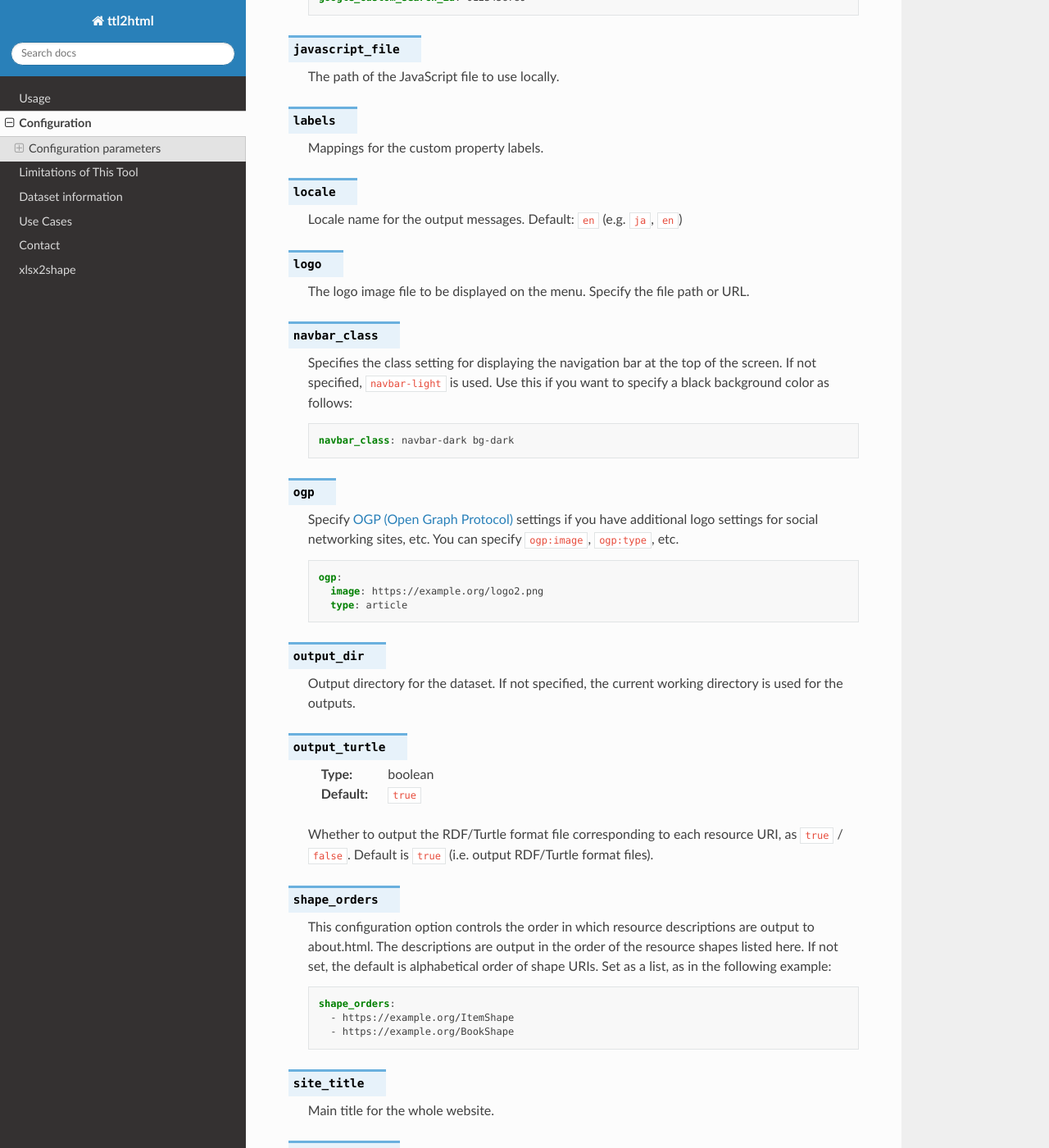
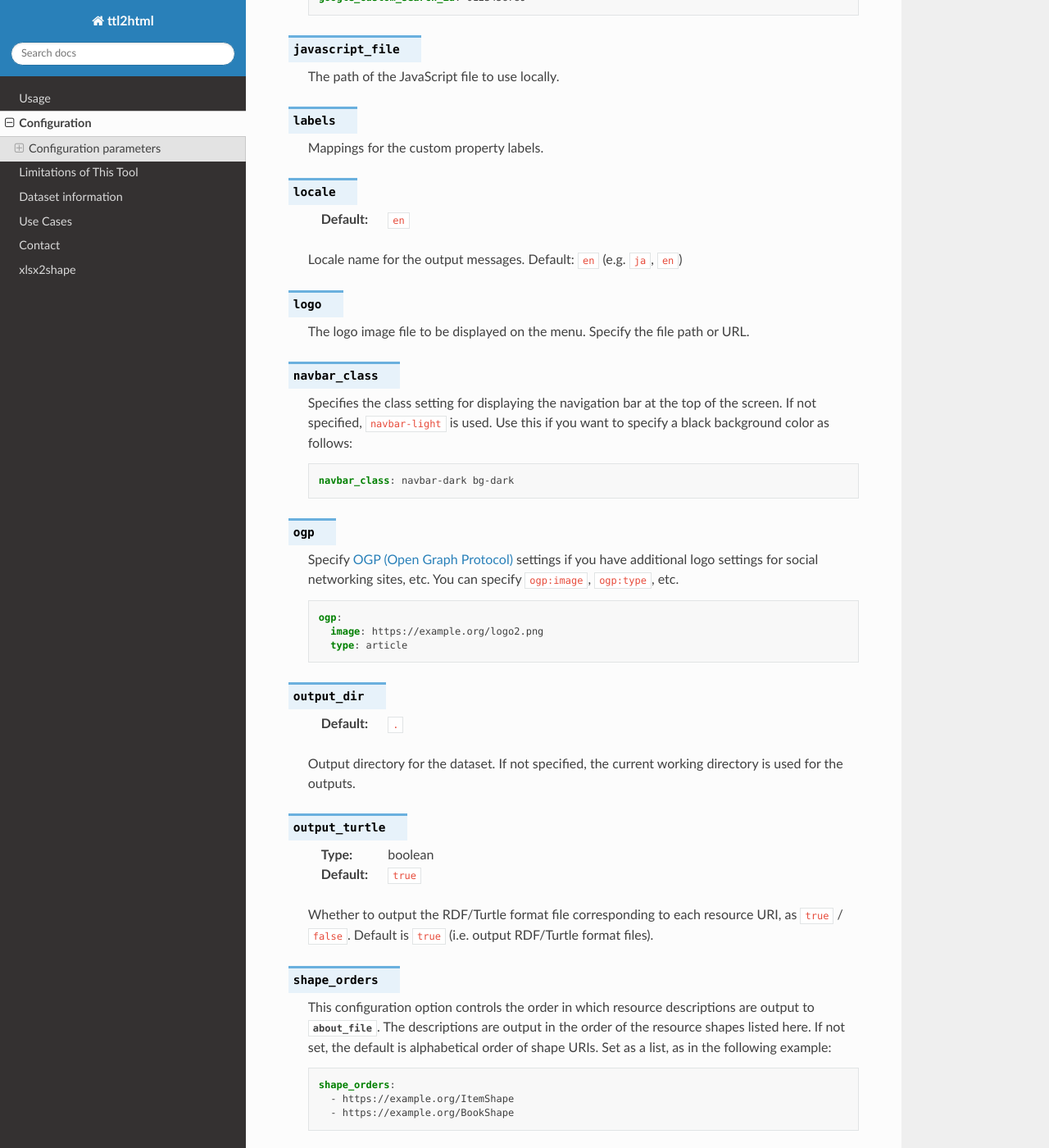
Before and after one commit to masao/ttl2html-doc, a Sphinx documentation site: the page built from docs/configuration.rst, in a window 1280 px wide and 1400 px high, scrolled down 2260 px. Shown: the whole window at 82% size. Built offline with Sphinx 7.4.7 and the Read the Docs theme 3.1.0, drawn with Linux system fonts in a browser that asks for light colours; some of the changed lines change nothing that is shown.

Commit message:
add a little bit more description on configuration params.

```diff
--- a/docs/configuration.rst
+++ b/docs/configuration.rst
@@ -61,7 +61,7 @@ All configuration keys available are documeted as follows:
 
 .. confval:: copyright_year
 
-  Copyright year statement displayed at the footer along with the ``admin_name`` parameter above.
+  Copyright year statement displayed at the footer along with the :confval:`admin_name` parameter above.
 
 .. confval:: css_file
 
@@ -96,6 +96,7 @@ All configuration keys available are documeted as follows:
   Mappings for the custom property labels.
 
 .. confval:: locale
+  :default: ``en``
 
   Locale name for the output messages. Default: ``en`` (e.g. ``ja``, ``en``)
 
@@ -122,6 +123,7 @@ All configuration keys available are documeted as follows:
       type: article
 
 .. confval:: output_dir
+  :default: ``.``
 
   Output directory for the dataset. If not specified, the current working directory is used for the outputs.
 
@@ -133,7 +135,7 @@ All configuration keys available are documeted as follows:
 
 .. confval:: shape_orders
 
-  This configuration option controls the order in which resource descriptions are output to about.html. The descriptions are output in the order of the resource shapes listed here. If not set, the default is alphabetical order of shape URIs. Set as a list, as in the following example:
+  This configuration option controls the order in which resource descriptions are output to :confval:`about_file`. The descriptions are output in the order of the resource shapes listed here. If not set, the default is alphabetical order of shape URIs. Set as a list, as in the following example:
 
   .. code-block:: YAML
 
@@ -146,6 +148,7 @@ All configuration keys available are documeted as follows:
   Main title for the whole website.
 
 .. confval:: template_dir
+  :default: ``templates/``
 
   Local template directory to find a template file. Default template files are available at `here <https://github.com/masao/ttl2html/tree/master/templates>`_. To overwrite the contents of the original template, copy the original file to the directory specified here and rewrite it.
 
@@ -161,7 +164,7 @@ All configuration keys available are documeted as follows:
 
 .. confval:: top_additional_property
 
-  For each set of resources expanded by ``top_class`` setting, specify a list of additional sub-hierarchies to be expanded. The properties that make up the sub-hierarchy are specified as a list.
+  For each set of resources expanded by :confval:`top_class` setting, specify a list of additional sub-hierarchies to be expanded. The properties that make up the sub-hierarchy are specified as a list.
 
 .. confval:: top_class
 
```
